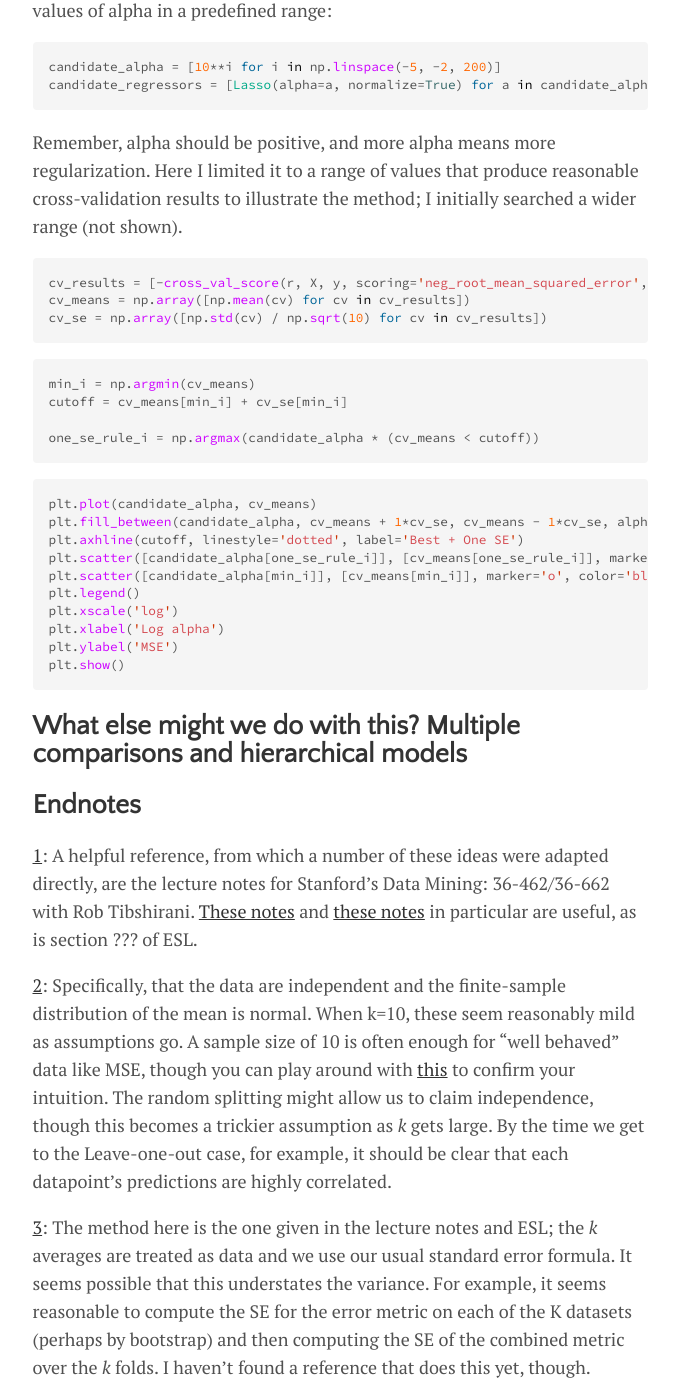
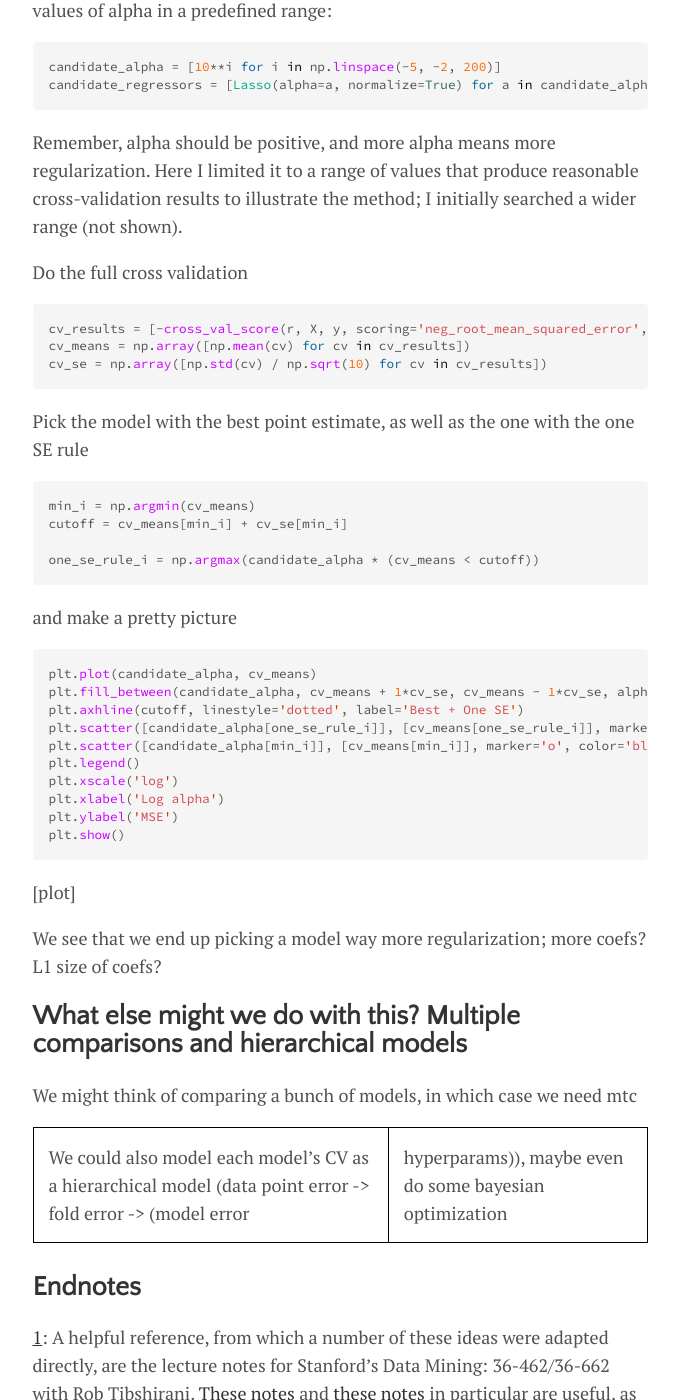
Before and after one commit to lmc2179/lmc2179.github.io, a Jekyll site: the page built from _posts/2020-07-07-cvci.md, in a window 1280 px wide and 1400 px high, scrolled down 4214 px. Shown: the whole window, without its empty margins (300-979 px from the left). Built offline with Jekyll 4.4.1, drawn with Linux system fonts in a browser that asks for light colours.

Commit message:
Update 2020-07-07-cvci.md

````diff
--- a/_posts/2020-07-07-cvci.md
+++ b/_posts/2020-07-07-cvci.md
@@ -82,18 +82,22 @@ candidate_regressors = [Lasso(alpha=a, normalize=True) for a in candidate_alpha]
 
 Remember, alpha should be positive, and more alpha means more regularization. Here I limited it to a range of values that produce reasonable cross-validation results to illustrate the method; I initially searched a wider range (not shown).
 
+Do the full cross validation
 ```python
 cv_results = [-cross_val_score(r, X, y, scoring='neg_root_mean_squared_error', cv=10) for r in candidate_regressors]
 cv_means = np.array([np.mean(cv) for cv in cv_results])
 cv_se = np.array([np.std(cv) / np.sqrt(10) for cv in cv_results])
 ```
 
+Pick the model with the best point estimate, as well as the one with the one SE rule
 ```python
 min_i = np.argmin(cv_means)
 cutoff = cv_means[min_i] + cv_se[min_i]
 
 one_se_rule_i = np.argmax(candidate_alpha * (cv_means < cutoff))
 ```
+
+and make a pretty picture
 
 ```python
 plt.plot(candidate_alpha, cv_means)
@@ -107,13 +111,15 @@ plt.xlabel('Log alpha')
 plt.ylabel('MSE')
 plt.show()
 ```
+[plot]
 
-
-
+We see that we end up picking a model way more regularization; more coefs? L1 size of coefs?
 
 ## What else might we do with this? Multiple comparisons and hierarchical models
 
+We might think of comparing a bunch of models, in which case we need mtc
 
+We could also model each model's CV as a hierarchical model (data point error -> fold error -> (model error | hyperparams)), maybe even do some bayesian optimization
 
 ## Endnotes
 
````
